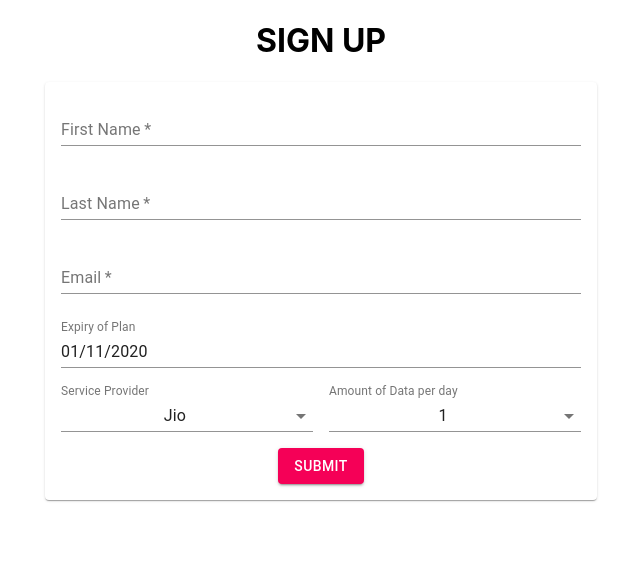
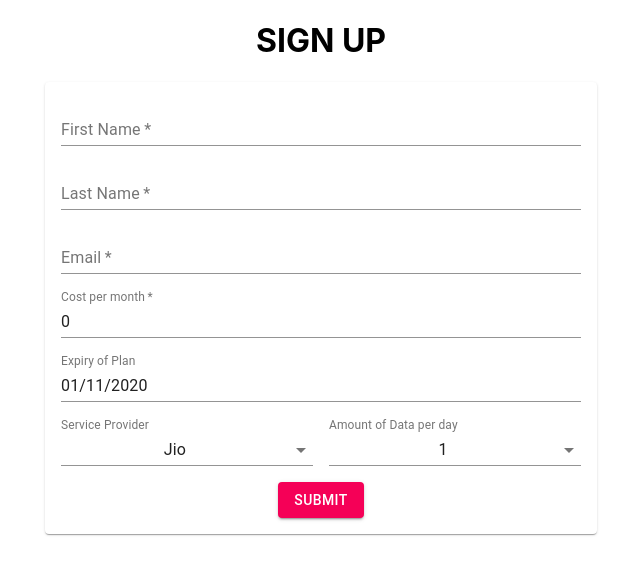
Before and after one commit to sejal132/SIMply, a React (Create React App) app in the folder client/: page / in a window 1280 px wide. Shown: the top 574 px of the page, without its empty margins (319-959 px from the left). Built offline with nearby package versions, Linux system fonts and the light colour scheme; no server answers.

Commit message:
added cost per month value in form improved ui

```diff
--- a/client/src/components/Form/form.jsx
+++ b/client/src/components/Form/form.jsx
@@ -19,6 +19,7 @@ const SignupForm = props => {
 	const [firstName, setFirstName] = useState('');
 	const [lastName, setLastName] = useState('');
 	const [email, setEmail] = useState('');
+	const [costPerMonth, setCostPerMonth] = useState(0);
 	const [planExpiry, setPlanExpiry] = useState(new Date().toISOString());
 	const [lat, setLat] = useState(0);
 	const [long, setLong] = useState(0);
@@ -29,6 +30,7 @@ const SignupForm = props => {
 		firstName: '',
 		lastName: '',
 		email: '',
+		costPerMonth: '',
 	});
 
 	const handleFirstNameChange = e => setFirstName(e.target.value);
@@ -36,6 +38,14 @@ const SignupForm = props => {
 	const handleLastNameChange = e => setLastName(e.target.value);
 
 	const handleEmailChange = e => setEmail(e.target.value);
+
+	const handleCostChange = e => {
+		if(e.target.value > 401) {
+			setCostPerMonth(401);
+		} else {
+			setCostPerMonth(e.target.value);
+		}
+	};
 
 	const handleDateChange = date => {
 		const dateString = `${
@@ -83,6 +93,13 @@ const SignupForm = props => {
 				}));
 			}
 		}
+		if(costPerMonth === 0 || !costPerMonth) {
+			formIsValid = false;
+			setErrors(prevErrors => ({
+				...prevErrors,
+				costPerMonth: '*Cost per month cannot be zero or null'
+			}));
+		}
 		return formIsValid;
 	};
 
@@ -95,7 +112,6 @@ const SignupForm = props => {
 
 	const formSubmitHandler = async e => {
 		if(isFormValid()) {
-			e.preventDefault();
 			const dataObj = {
 				firstName: firstName,
 				lastName: lastName,
@@ -107,6 +123,14 @@ const SignupForm = props => {
 				provider: provider,
 			};
 			await axios.post('http://localhost:3000/adduser', dataObj);
+			setErrors({
+				firstName: '',
+				lastName: '',
+				email: '',
+				costPerMonth: '',
+			})
+		} else {
+			e.preventDefault();
 		}
 	};
 
@@ -120,39 +144,62 @@ const SignupForm = props => {
 							<TextField
 								fullWidth
 								required
+								error={errors.firstName !== '' ? true : false}
 								name='firstName'
 								value={firstName}
 								type='text'
 								label='First Name'
+								helperText={errors.firstName}
 								onChange={handleFirstNameChange}
 							/>
-							<div className='errorMsg'>{errors.firstName}</div>
 						</Grid>
 
 						<Grid item xs={12}>
 							<TextField
 								fullWidth
 								required
+								error={errors.lastName !== '' ? true : false}
 								name='lastName'
 								value={lastName}
 								type='text'
 								label='Last Name'
+								helperText={errors.lastName}
 								onChange={handleLastNameChange}
 							/>
-							<div className='errorMsg'>{errors.lastName}</div>
 						</Grid>
 
 						<Grid item xs={12}>
 							<TextField
 								fullWidth
 								required
+								error={errors.email !== '' ? true : false}
 								name='email'
 								value={email}
 								type='email'
 								label='Email'
+								helperText={errors.email}
 								onChange={handleEmailChange}
 							/>
-							<div className='errorMsg'>{errors.email}</div>
+						</Grid>
+
+						<Grid item xs={12}>
+							<TextField
+								fullWidth
+								required
+								error={errors.costPerMonth}
+								name='costPerMonth'
+								value={costPerMonth}
+								InputProps={{
+									inputProps: {
+										min: 0,
+										max: 401
+									}
+								}}
+								type='number'
+								label='Cost per month'
+								helperText={errors.costPerMonth}
+								onChange={handleCostChange}
+							/>
 						</Grid>
 
 						<Grid item xs={12}>
```
